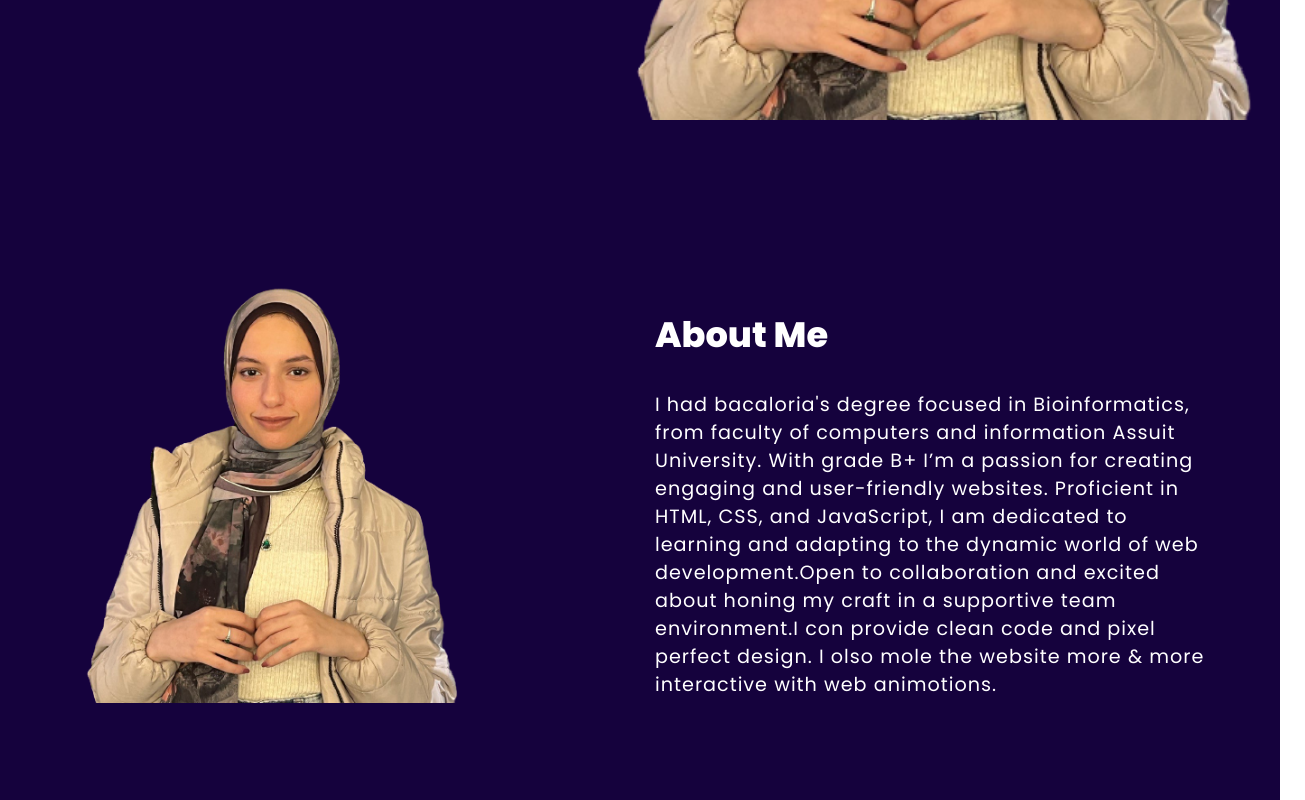
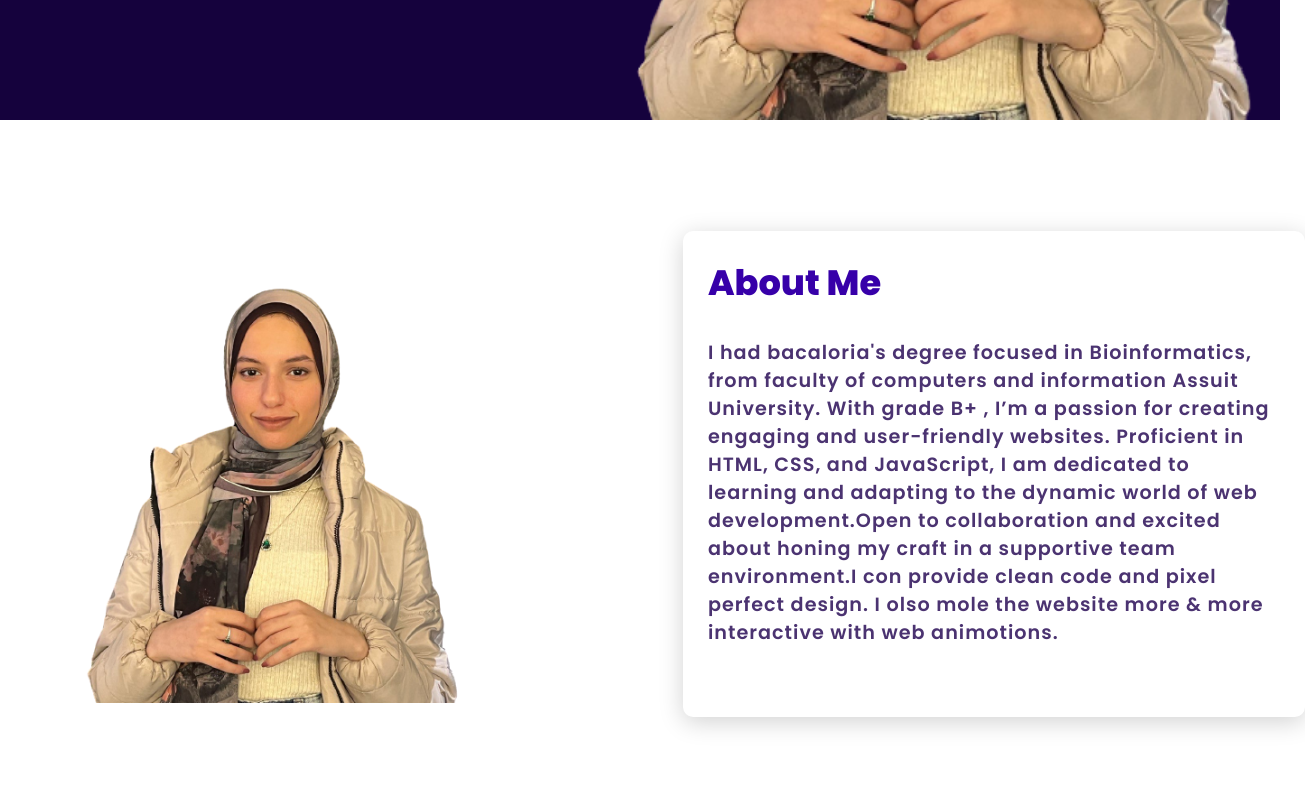
Before and after one commit to MaiBahaa01/My_Protfolio_HTML-CSS, a plain HTML site: page Mai Portfolio/index.html in a window 1280 px wide. Shown: the part 680-1480 px from the top of the page, 1305 px wide, since content can reach past the window. Drawn offline with Linux system fonts and the light colour scheme.

Commit message:
Add files via upload

```diff
--- a/Mai Portfolio/style.css
+++ b/Mai Portfolio/style.css
@@ -99,7 +99,7 @@ section{
 .About{
     width: 100%;
     padding: 100px 0px;
-    background-color: #15023d;
+    /* background-color: #15023d; */
 }
 .about img{
     height: 100%;
@@ -109,17 +109,24 @@ section{
     padding-left: 10px;
 }
 .intro{
-    width: 550px;
+    width: 622px;
+    background-color: white;
+    box-shadow: 0 5px 25px rgba(1 1 1 /18%);
+    margin: -100px;
+    padding: 25px;
+    border-radius: 10px;
+    margin-bottom: 5px;
 }
 .intro h2{
-    color: white;
+    color:  rgb(55 0 169);;
     font-size: 2.2em;
     font-weight: 800;
     margin-bottom: 30px;
     text-transform: capitalize;
 }
 .about p{
-    color: white;
+    color:rgb(75 51 113) ;
+    font-weight: 600;
     letter-spacing: 1px;
     line-height: 28px;
     font-size: 1.2em;
```
Also changed, not shown: Mai Portfolio/index.html (+1 -1 lines).
